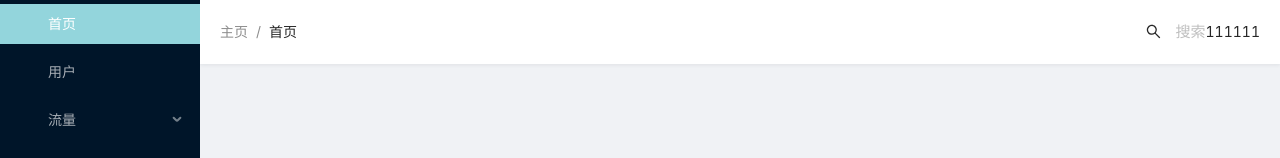
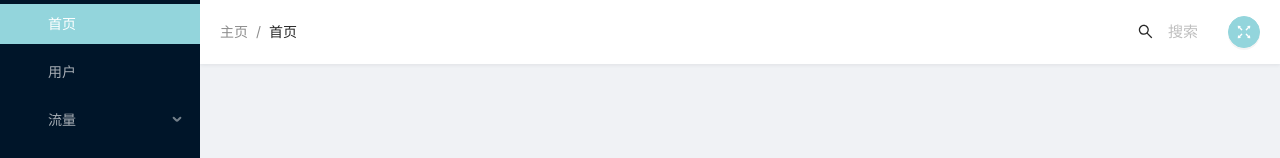
Before and after one commit to ig666/webAssembly-app, a React (Create React App) app: page /home in a window 1280 px wide. Shown: the top 158 px of the page. Built offline with nearby package versions, Linux system fonts and the light colour scheme; sample sign-in values are in the browser's storage.

Commit message:
modify 全屏按钮展示

```diff
--- a/src/layout/sider.tsx
+++ b/src/layout/sider.tsx
@@ -13,7 +13,6 @@ const { SubMenu } = Menu;
 interface props {
   fPath?: string;
 }
-
 const Siders: FC = () => {
   const selectPath = useHistory<props>().location;
   const defaultOpenKeys = [
@@ -71,15 +70,13 @@ const Siders: FC = () => {
     });
   };
   return (
-    <Sider
-      breakpoint="lg"
-      collapsedWidth="0"
-    >
+    <Sider breakpoint="lg" collapsedWidth="0">
       <div className="logo" />
       <Menu
         theme="dark"
         mode="inline"
         defaultOpenKeys={defaultOpenKeys}
+        defaultSelectedKeys={[selectPath.pathname]}
         selectedKeys={[selectPath.pathname]}
       >
         {renderMenu(sortMenu(Routers))}
--- a/src/layout/userUtils.tsx
+++ b/src/layout/userUtils.tsx
@@ -1,10 +1,11 @@
 import React, { FC, useState, useRef, useEffect } from "react";
-import { AutoComplete, Input } from "antd";
+import { AutoComplete, Input, Button } from "antd";
 import { SearchOutlined } from "@ant-design/icons";
 import { makeStyles } from "@material-ui/styles";
 import Routers from "../router";
 import { treeToList } from "../utils";
 import { useHistory } from "react-router-dom";
+import { FullscreenOutlined, FullscreenExitOutlined } from "@ant-design/icons";
 
 interface props {
   width: string;
@@ -27,6 +28,34 @@ const UserUtils: FC = () => {
   const [showInput, setShowInput] = useState(false);
   const classes = useStyles({ width: showInput ? "15vw" : "0vw" });
   const [options, setOptions] = useState<{ value: string }[]>([]);
+  const history = useHistory();
+  const magnify = () => {
+    if (document.fullscreenElement) {
+      return (
+        <Button
+          onClick={() => {
+            document.exitFullscreen();
+          }}
+          style={{ marginLeft: 30 }}
+          type="primary"
+          shape="circle"
+          icon={<FullscreenExitOutlined />}
+        />
+      );
+    } else {
+      return (
+        <Button
+          onClick={() => {
+            document.documentElement.requestFullscreen();
+          }}
+          style={{ marginLeft: 30 }}
+          type="primary"
+          shape="circle"
+          icon={<FullscreenOutlined />}
+        />
+      );
+    }
+  };
   useEffect(() => {
     if (fourInput.current) {
       fourInput.current.focus();
@@ -41,9 +70,9 @@ const UserUtils: FC = () => {
     }
     setOptions(serachData);
   };
-  const OnSelect = (val: string) => {
+  const onSelect = (val: string) => {
     let goPath = list.filter((item) => item.title === val);
-    useHistory().push({pathname:goPath[0].path})
+    history.push(goPath[0].path, { fPath: goPath[0]?.fPath });
   };
   const renderSearch = () => {
     if (showInput) {
@@ -52,7 +81,7 @@ const UserUtils: FC = () => {
           options={options}
           className={classes.root}
           onSearch={onSearch}
-          onSelect={OnSelect}
+          onSelect={onSelect}
         >
           <Input
             ref={fourInput}
@@ -81,7 +110,7 @@ const UserUtils: FC = () => {
   return (
     <div className={classes.box}>
       {renderSearch()}
-      <span>111111</span>
+      {magnify()}
     </div>
   );
 };
```
Also changed, not shown: 2 other files (tests, documents, lock files or other folders).
